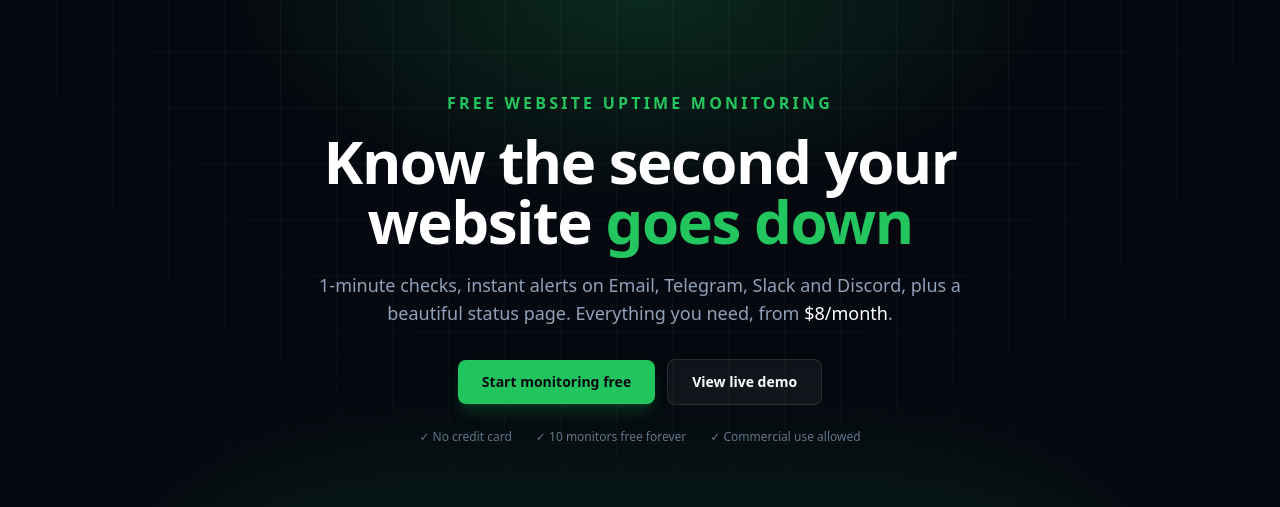
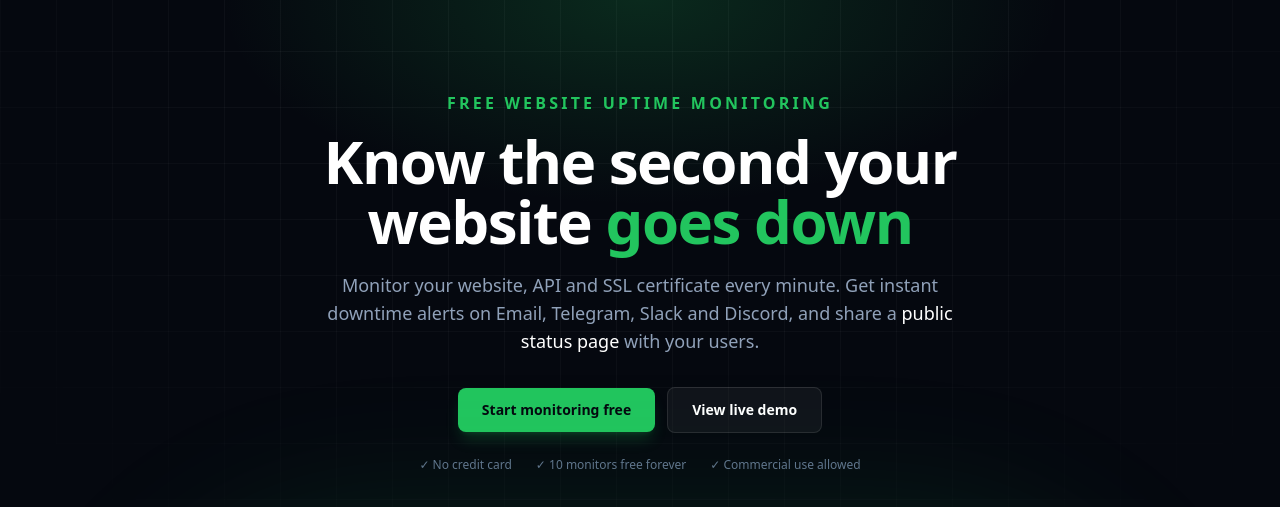
Before and after one commit to destiny28k/uptimerun, an Astro site: page / in a window 1280 px wide. Shown: the part 70-577 px from the top of the page. Built offline with nearby package versions, Linux system fonts and the light colour scheme; Astro itself is replaced by a stand-in of ours.

Commit message:
Hero: SEO-focused subtitle without pricing
Co-Authored-By: Claude Opus 5.5 <noreply@anthropic.com>

```diff
--- a/src/components/Hero.astro
+++ b/src/components/Hero.astro
@@ -35,8 +35,8 @@ const area = `${line} L${W},${H} L0,${H} Z`;
         Know the second your website <span class="text-brand">goes down</span>
       </h1>
       <p class="mx-auto mt-5 max-w-2xl text-base sm:text-lg text-slate-400 text-pretty">
-        1-minute checks, instant alerts on Email, Telegram, Slack and Discord, plus a beautiful status page.
-        Everything you need, from <span class="text-white font-medium">{SITE.price}/month</span>.
+        Monitor your website, API and SSL certificate every minute. Get instant downtime alerts on Email, Telegram, Slack and Discord,
+        and share a <span class="text-white font-medium">public status page</span> with your users.
       </p>
 
       <div class="mt-8 flex flex-col sm:flex-row items-center justify-center gap-3">
```
